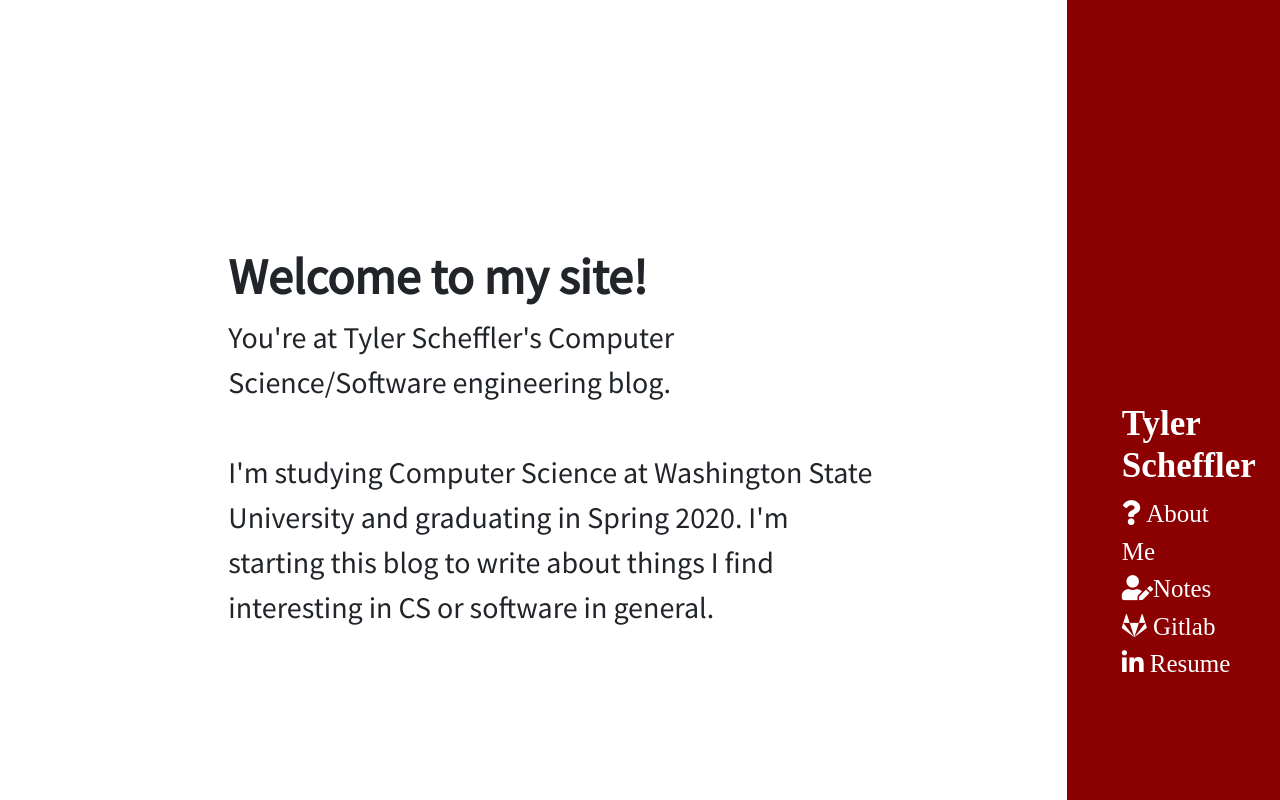
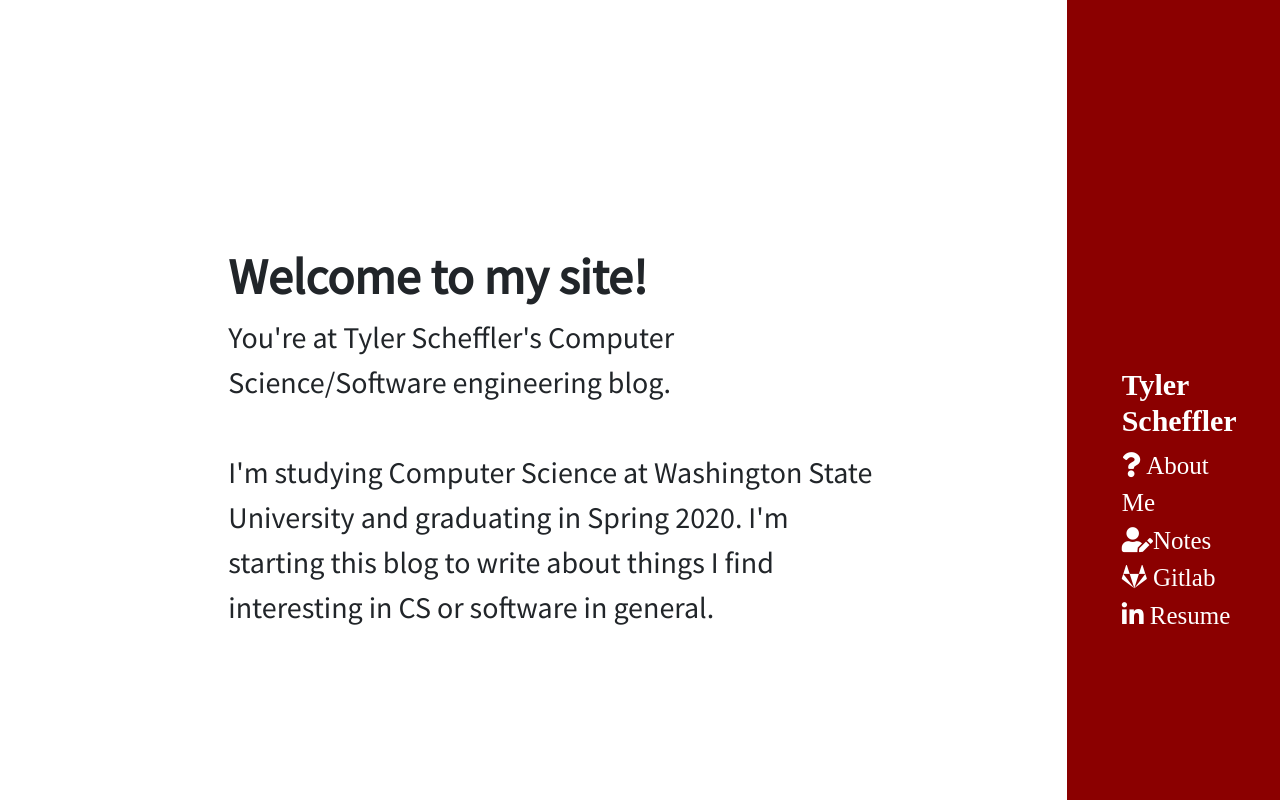
Before and after one commit to Copyrighted/portfolio, a Flask app: page / in a window 1280 px wide. Run offline with Flask 2, Linux system fonts and the light colour scheme; some libraries are stand-ins or nearby versions; some web fonts are replaced.

Commit message:
Changed font size for name text in main_menu.css

```diff
--- a/static/css/main_menu.css
+++ b/static/css/main_menu.css
@@ -11,7 +11,7 @@
     }
 
     #navbarContents {
-        padding-top: 220%;
+        padding-top: 200%;
         padding-right: 10%;
         alignment: center;
         font-size:25px;
@@ -20,7 +20,7 @@
 
     #nameText{
         padding-right: 30%;
-        font-size:35px;
+        font-size:150%;
         font-family: 'Spectral SC', serif;
     }
 
@@ -58,6 +58,8 @@
 
     #nameText{
         font-family: 'Spectral SC', serif;
+        font-size:70%;
+
     }
 
     li {
@@ -76,9 +78,6 @@ a {
 @media all and (max-width: 768px) {
     body {
         font-size: 0.8em;
-
-
-
     }
 }
 
```
